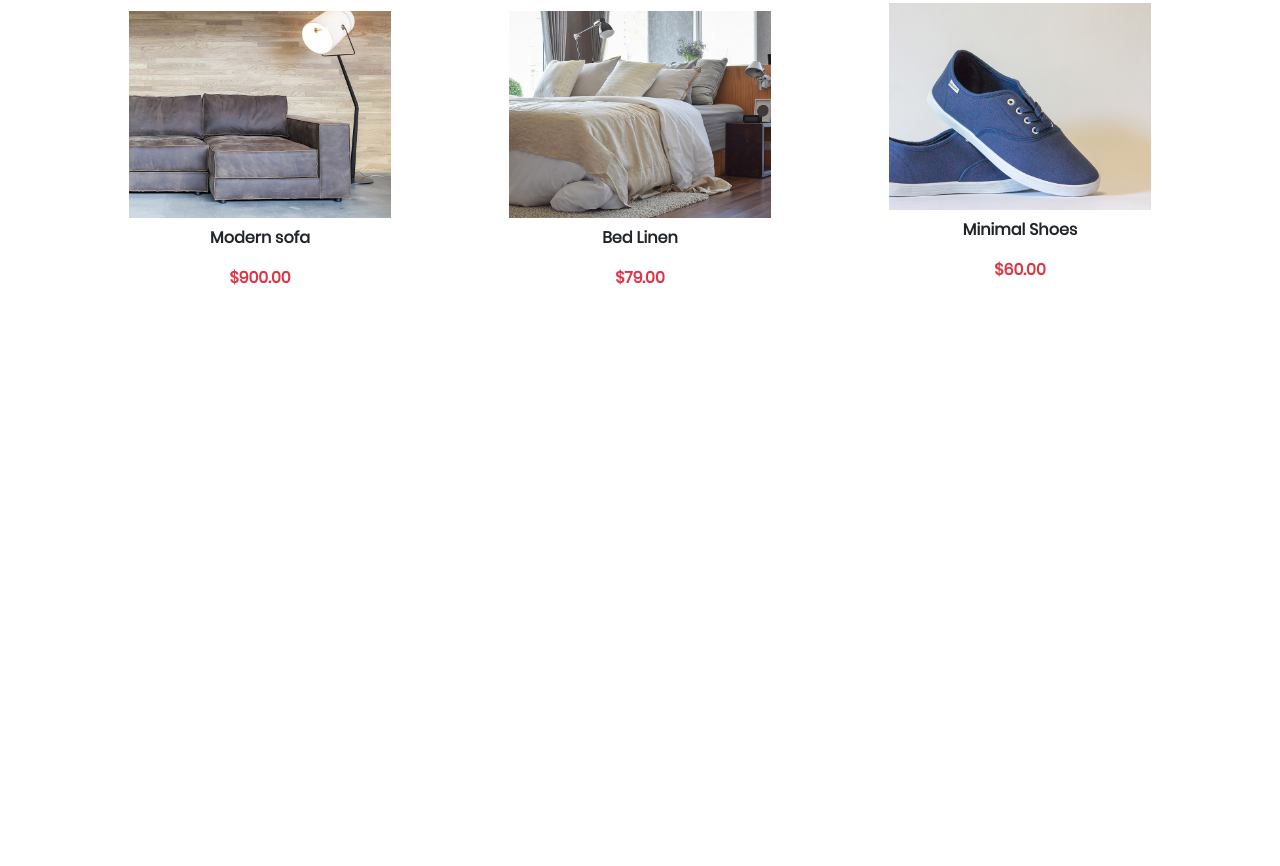
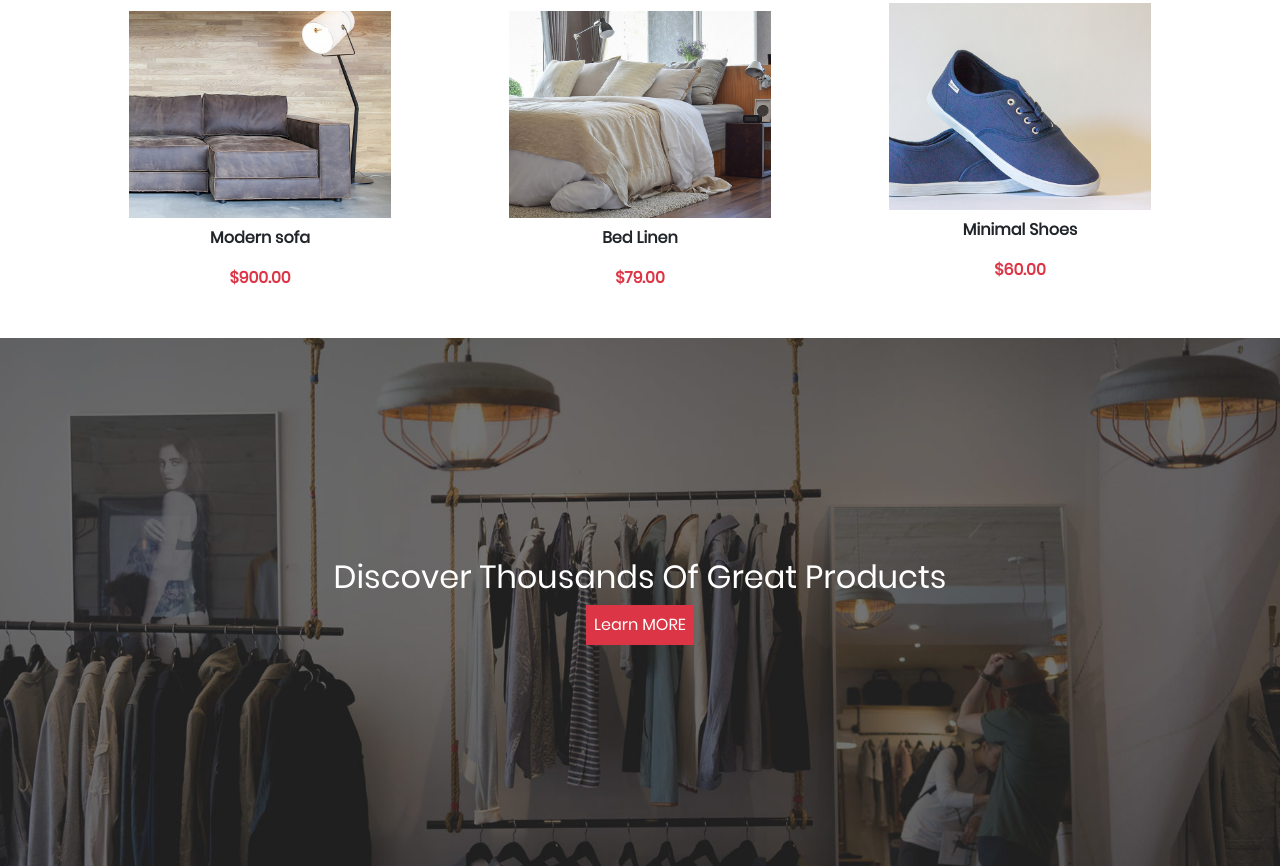
Before and after one commit to zakaria1070/emporium, a website: page index.html in a window 1280 px wide. Shown: the part 1750-2616 px from the top of the page. Before the commit the page ends 2088 px from the top, so only its background shows below. Drawn offline with Linux system fonts and the light colour scheme.

Commit message:
section4

```diff
--- a/index.html
+++ b/index.html
@@ -173,6 +173,17 @@
         </div>
     </section>
 <!-- ----------------------------------------------------------------------------------------------------------------- -->
+<section id="Discover">
+<div class="container-fluid">
+    <div class="row">
+        <div class="img-2 d-flex justify-content-center align-items-center flex-column col-lg-12 col-md-12 col-sm-12">
+            <h2 class="text-white">Discover Thousands Of Great Products </h2>
+            <button class="bg-danger text-white border-0 p-2 ">Learn MORE</button>
+        </div>
+    </div>
+</div>
+</section>
+<!-- ------------------------------------------------------------------------------------------ -->
 
 
 
--- a/src/sass/styles.sass
+++ b/src/sass/styles.sass
@@ -33,6 +33,15 @@ body
 .barrer
     text-decoration: line-through
     color: gray
+// ----------------------------------------------------------------------------------
+// section4
+#Discover
+    .img-2
+        background-image: url("../../public/img/cta-bg.jpg")
+        height: 66vh
+        width: 66vh
+        background-size: cover
+        background-position: center
 
 
 
```
Also changed, not shown: public/css/styles.css, 1 other file.
